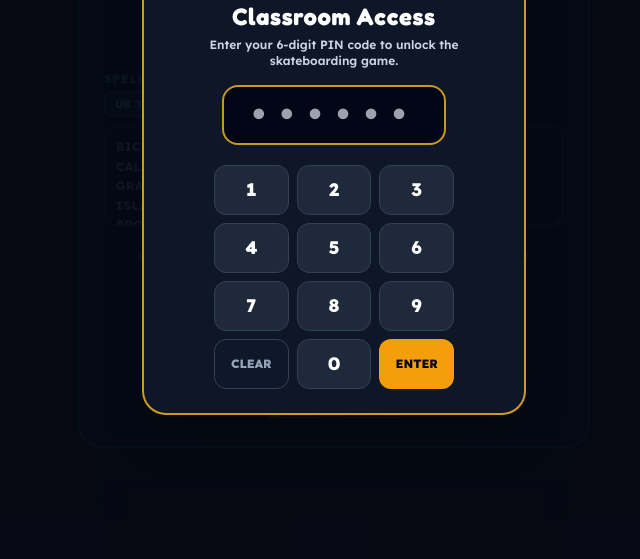
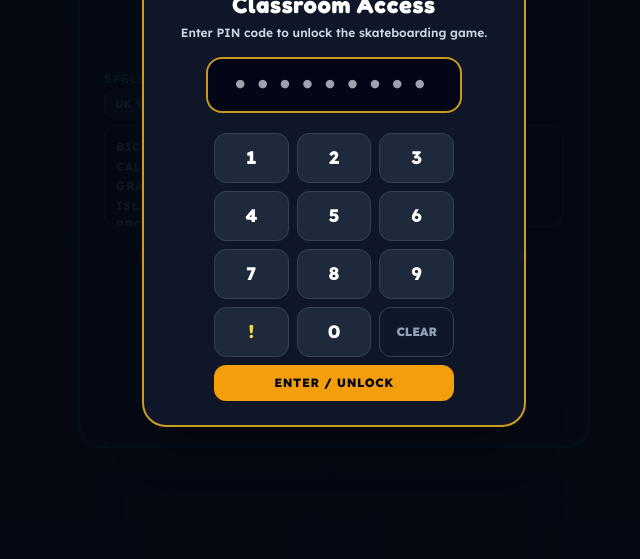
Before and after one commit to mjbowen147/skateboarding-app, a plain HTML site: page index.html in a window 1280 px wide. Shown: the part 241-800 px from the top of the page, without its empty margins (306-946 px from the left). Drawn offline with nearby package versions, Linux system fonts and the light colour scheme.

Commit message:
Update PIN code to 007007!!! with keypad symbol support

```diff
--- a/index.html
+++ b/index.html
@@ -213,18 +213,18 @@
         </div>
         <div>
           <h2 class="text-2xl font-black font-display tracking-wide text-white">Classroom Access</h2>
-          <p class="text-xs text-slate-300 font-semibold mt-1">Enter your 6-digit PIN code to unlock the skateboarding game.</p>
-        </div>
-
-        <!-- 6-digit input display -->
+          <p class="text-xs text-slate-300 font-semibold mt-1">Enter PIN code to unlock the skateboarding game.</p>
+        </div>
+
+        <!-- PIN input display -->
         <div class="flex justify-center my-1">
-          <input type="password" id="pin-input" maxlength="6" placeholder="&bull;&bull;&bull;&bull;&bull;&bull;"
-            class="w-56 text-center tracking-[10px] text-3xl font-black font-mono py-2.5 rounded-2xl bg-slate-950 border-2 border-amber-400/80 text-amber-300 focus:outline-none focus:border-amber-300 shadow-inner"
+          <input type="password" id="pin-input" maxlength="9" placeholder="&bull;&bull;&bull;&bull;&bull;&bull;&bull;&bull;&bull;"
+            class="w-64 text-center tracking-[8px] text-2xl font-black font-mono py-2.5 rounded-2xl bg-slate-950 border-2 border-amber-400/80 text-amber-300 focus:outline-none focus:border-amber-300 shadow-inner"
             autocomplete="off" />
         </div>
         <div id="pin-error" class="text-xs font-bold text-rose-400 hidden animate-pulse">Incorrect PIN. Please try again.</div>
 
-        <!-- Numeric Keypad for Interactive Whiteboards / Touchscreens -->
+        <!-- Numeric & Symbol Keypad for Interactive Whiteboards / Touchscreens -->
         <div class="grid grid-cols-3 gap-2 max-w-[240px] mx-auto pt-1">
           <button type="button" onclick="pinDigit('1')" class="py-2.5 rounded-xl bg-slate-800 hover:bg-slate-700 active:bg-slate-600 border border-slate-700 text-lg font-black text-white">&#49;</button>
           <button type="button" onclick="pinDigit('2')" class="py-2.5 rounded-xl bg-slate-800 hover:bg-slate-700 active:bg-slate-600 border border-slate-700 text-lg font-black text-white">&#50;</button>
@@ -235,9 +235,10 @@
           <button type="button" onclick="pinDigit('7')" class="py-2.5 rounded-xl bg-slate-800 hover:bg-slate-700 active:bg-slate-600 border border-slate-700 text-lg font-black text-white">&#55;</button>
           <button type="button" onclick="pinDigit('8')" class="py-2.5 rounded-xl bg-slate-800 hover:bg-slate-700 active:bg-slate-600 border border-slate-700 text-lg font-black text-white">&#56;</button>
           <button type="button" onclick="pinDigit('9')" class="py-2.5 rounded-xl bg-slate-800 hover:bg-slate-700 active:bg-slate-600 border border-slate-700 text-lg font-black text-white">&#57;</button>
+          <button type="button" onclick="pinDigit('!')" class="py-2.5 rounded-xl bg-slate-800 hover:bg-slate-700 active:bg-slate-600 border border-slate-700 text-lg font-black text-amber-300">!</button>
+          <button type="button" onclick="pinDigit('0')" class="py-2.5 rounded-xl bg-slate-800 hover:bg-slate-700 active:bg-slate-600 border border-slate-700 text-lg font-black text-white">&#48;</button>
           <button type="button" onclick="pinClear()" class="py-2.5 rounded-xl bg-slate-900 hover:bg-slate-800 border border-slate-700 text-xs font-black text-slate-400">CLEAR</button>
-          <button type="button" onclick="pinDigit('0')" class="py-2.5 rounded-xl bg-slate-800 hover:bg-slate-700 active:bg-slate-600 border border-slate-700 text-lg font-black text-white">&#48;</button>
-          <button type="button" onclick="checkPin()" class="py-2.5 rounded-xl bg-amber-500 hover:bg-amber-400 active:bg-amber-600 text-slate-950 font-black text-xs">ENTER</button>
+          <button type="button" onclick="checkPin()" class="col-span-3 py-2.5 rounded-xl bg-amber-500 hover:bg-amber-400 active:bg-amber-600 text-slate-950 font-black text-xs uppercase tracking-wider">ENTER / UNLOCK</button>
         </div>
       </div>
     </div>
@@ -363,8 +364,8 @@ THOUGHT</textarea>
     // ============================================================================
     // CLASSROOM PIN CODE ACCESS GATE
     // ============================================================================
-    // 6-digit Classroom PIN Access Code
-    const APP_PIN = "007007";
+    // Classroom PIN Access Code
+    const APP_PIN = "007007!!!";
 
     function checkPin() {
       const inp = document.getElementById('pin-input');
@@ -385,9 +386,9 @@ THOUGHT</textarea>
     function pinDigit(d) {
       playSound('tap');
       const inp = document.getElementById('pin-input');
-      if (inp.value.length < 6) {
+      if (inp.value.length < 9) {
         inp.value += d;
-        if (inp.value.length === 6) {
+        if (inp.value.length === 9) {
           setTimeout(checkPin, 120);
         }
       }
@@ -416,7 +417,7 @@ THOUGHT</textarea>
         if (inp) {
           inp.addEventListener('keyup', e => {
             if (e.key === 'Enter') checkPin();
-            else if (inp.value.length === 6) checkPin();
+            else if (inp.value.length === 9) checkPin();
           });
         }
       }
```
